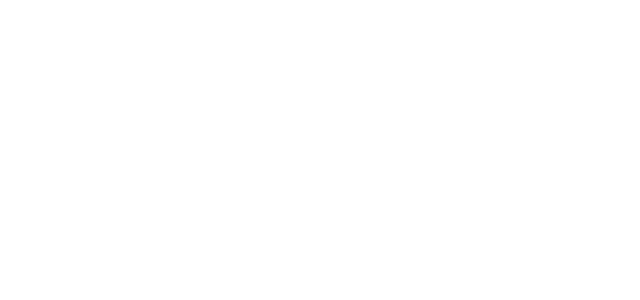
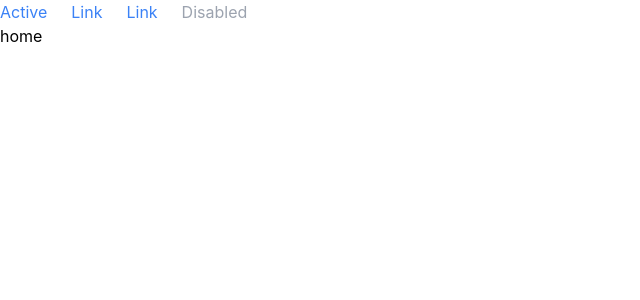
Before and after one commit to saiedhossien99/ecommerce-react.js, a React (Create React App) app: page /home in a window 1280 px wide. Before the commit this address had no page. Shown: the top 300 px of the page, without its empty margins (0-640 px from the left). Built offline with nearby package versions, Linux system fonts and the light colour scheme.

Commit message:
navbar added

```diff
--- a/src/App.js
+++ b/src/App.js
@@ -1,6 +1,7 @@
 
 import Login from './Pages/Login';
 import Signup from './Pages/Signup';
+import Home from './Pages/Home';
 import {Route,Routes} from 'react-router-dom'
 import './App.css';
 
@@ -10,6 +11,7 @@
     <Routes>
       <Route path='' element={<Login/>} />
       <Route path='/signup'element={<Signup/>}/>
+      <Route path='/home' element={<Home/>} />
     </Routes>
     </div>
   );
--- a/src/Pages/Home.jsx
+++ b/src/Pages/Home.jsx
@@ -1,6 +1,9 @@
-export default function Home()
-{
-    return(<div>
-        <p className="font-bold texl-4xl">home</p>
-    </div>)
+import Navbar from "./Navbar";
+export default function Home() {
+  return (
+    <div>
+      <Navbar/>
+      <h2>home</h2>
+    </div>
+  );
 }
--- /dev/null
+++ b/src/Pages/Navbar.jsx
@@ -0,0 +1,26 @@
+export default function Navbar() {
+  return (
+    <ul class="flex">
+      <li class="mr-6">
+        <a class="text-blue-500 hover:text-blue-800" href="#">
+          Active
+        </a>
+      </li>
+      <li class="mr-6">
+        <a class="text-blue-500 hover:text-blue-800" href="#">
+          Link
+        </a>
+      </li>
+      <li class="mr-6">
+        <a class="text-blue-500 hover:text-blue-800" href="#">
+          Link
+        </a>
+      </li>
+      <li class="mr-6">
+        <a class="text-gray-400 cursor-not-allowed" href="#">
+          Disabled
+        </a>
+      </li>
+    </ul>
+  );
+}
```
